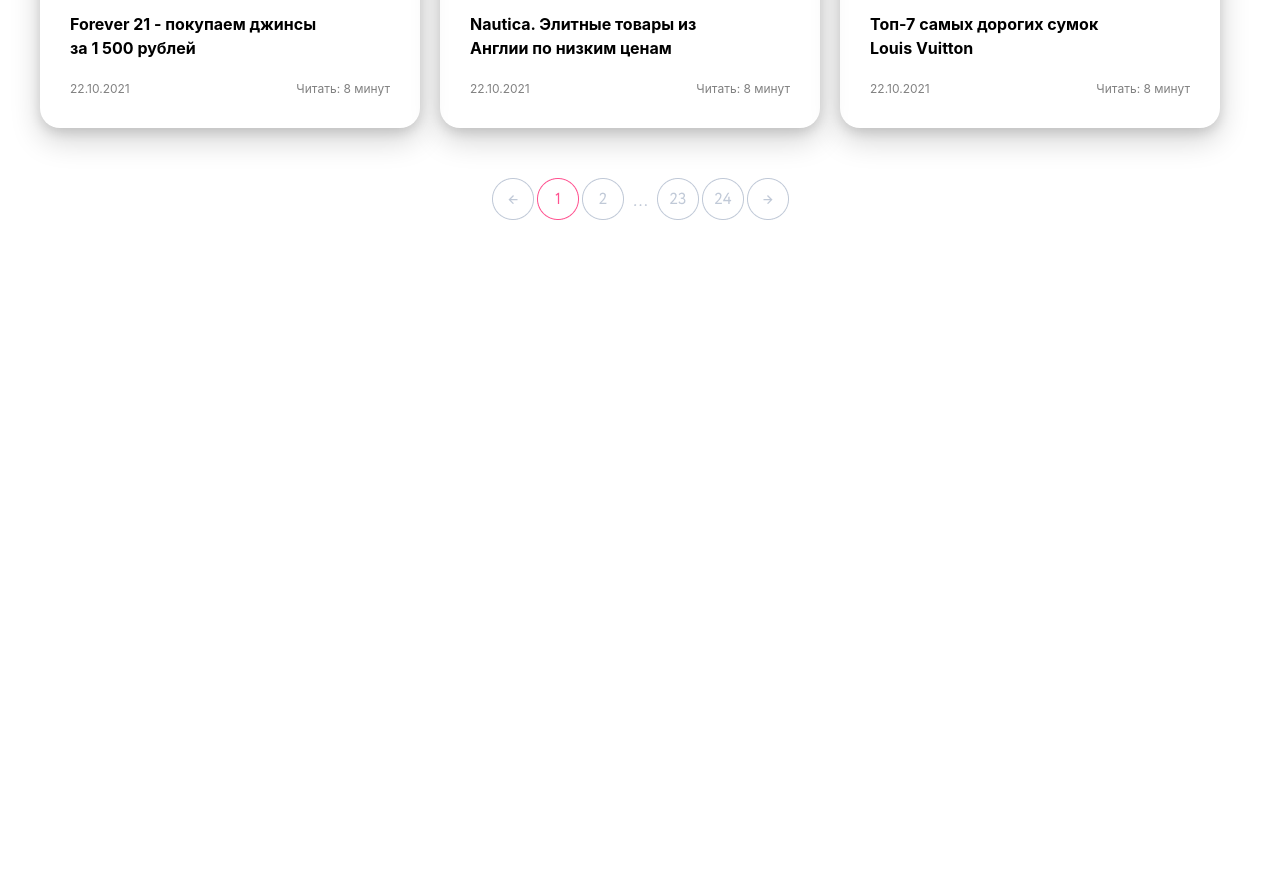
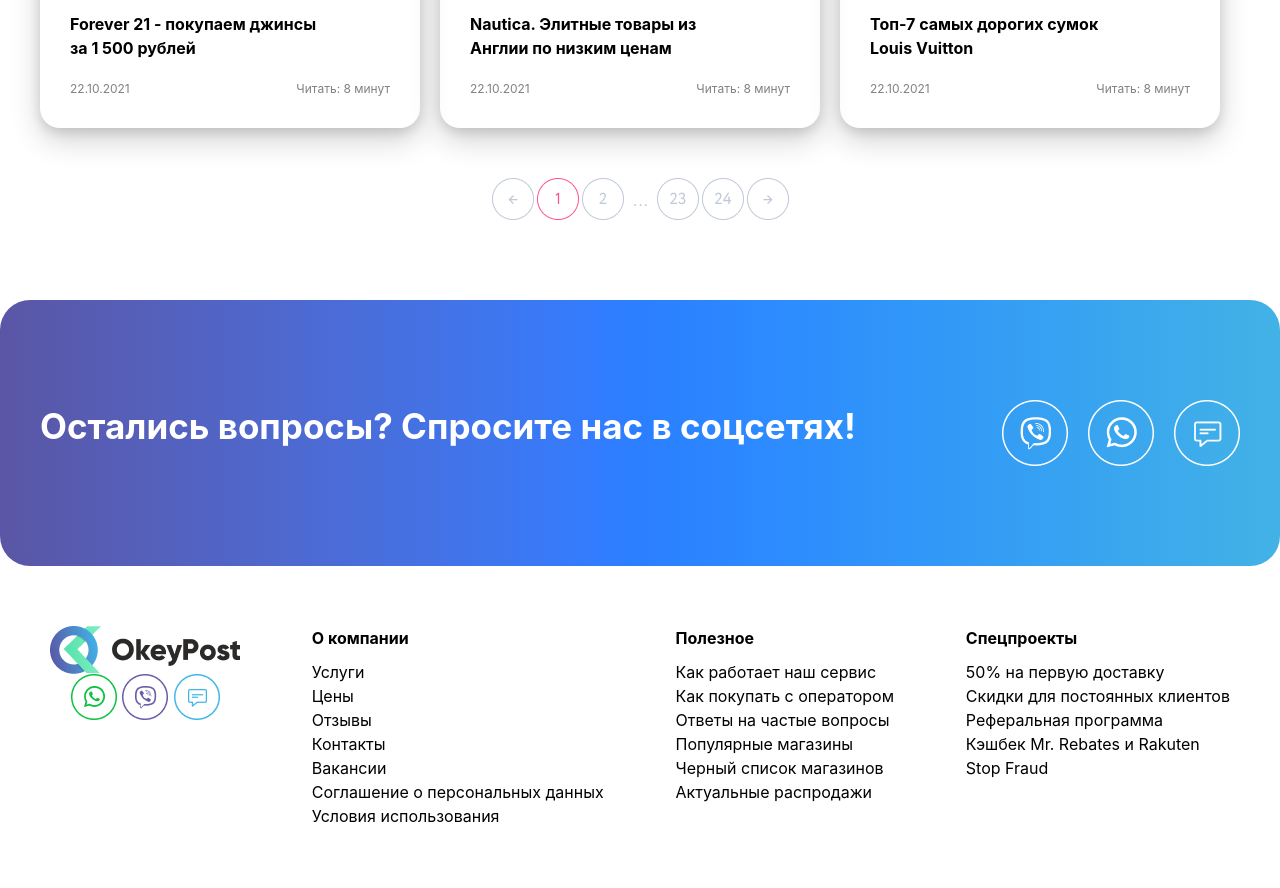
Before and after one commit to z1yodullo/A5, a website: page src/page7.html in a window 1280 px wide. Shown: the part 1732-2620 px from the top of the page. Before the commit the page ends 2032 px from the top, so only its background shows below. Drawn offline with nearby package versions, Linux system fonts and the light colour scheme; files that its build step writes are made by us from their sources.

Commit message:
add footer in p7

```diff
--- a/src/page7.html
+++ b/src/page7.html
@@ -253,8 +253,67 @@
             </div>
           </div>
         </div>
-        <img src="pag.png" class="m-auto py-[30px]" alt="">
+        <img src="pag.png" class="m-auto py-[30px]" alt="" />
       </div>
     </section>
+    <section
+      class="max-w-[1400px] m-auto bg-gradient-to-r from-[#5A56A5] via-blue-500 to-[#42B2E6] rounded-[30px] py-[100px] px-[20px]"
+    >
+      <div
+        class="max-w-[1200px] m-auto text-white flex flex-col lg:flex-row gap-[50px] justify-between items-start"
+      >
+        <p class="text-[35px] font-bold">
+          Остались вопросы? Спросите нас в соцсетях!
+        </p>
+        <div class="flex items-center gap-[20px]">
+          <img src="Вайбер.png" alt="" />
+          <img src="Ватсап.png" alt="" />
+          <img src="Чат.png" alt="" />
+        </div>
+      </div>
+    </section>
+    <footer class="py-[50px]">
+      <div
+        class="max-w-[1200px] m-auto p-[10px] flex flex-col justify-center lg:flex-row items-start gap-[20px] lg:justify-between"
+      >
+        <div class="flex flex-col gap-[50xp] items-center">
+          <img src="Лого.png" alt="" />
+          <img src="Соцсети.png" alt="" />
+        </div>
+        <div class="flex flex-col gap-[10px]">
+          <p class="font-bold">О компании</p>
+          <p>
+            Услуги <br />
+            Цены<br />
+            Отзывы<br />
+            Контакты<br />
+            Вакансии<br />
+            Соглашение о персональных данных <br />
+            Условия использования
+          </p>
+        </div>
+        <div class="flex flex-col gap-[10px]">
+          <p class="font-bold">Полезное</p>
+          <p>
+            Как работает наш сервис<br />
+            Как покупать с оператором<br />
+            Ответы на частые вопросы<br />
+            Популярные магазины<br />
+            Черный список магазинов<br />
+            Актуальные распродажи
+          </p>
+        </div>
+        <div class="flex flex-col gap-[10px]">
+          <p class="font-bold">Спецпроекты</p>
+          <p>
+            50% на первую доставку<br />
+            Скидки для постоянных клиентов<br />
+            Реферальная программа<br />
+            Кэшбек Mr. Rebates и Rakuten <br />
+            Stop Fraud
+          </p>
+        </div>
+      </div>
+    </footer>
   </body>
 </html>
```
